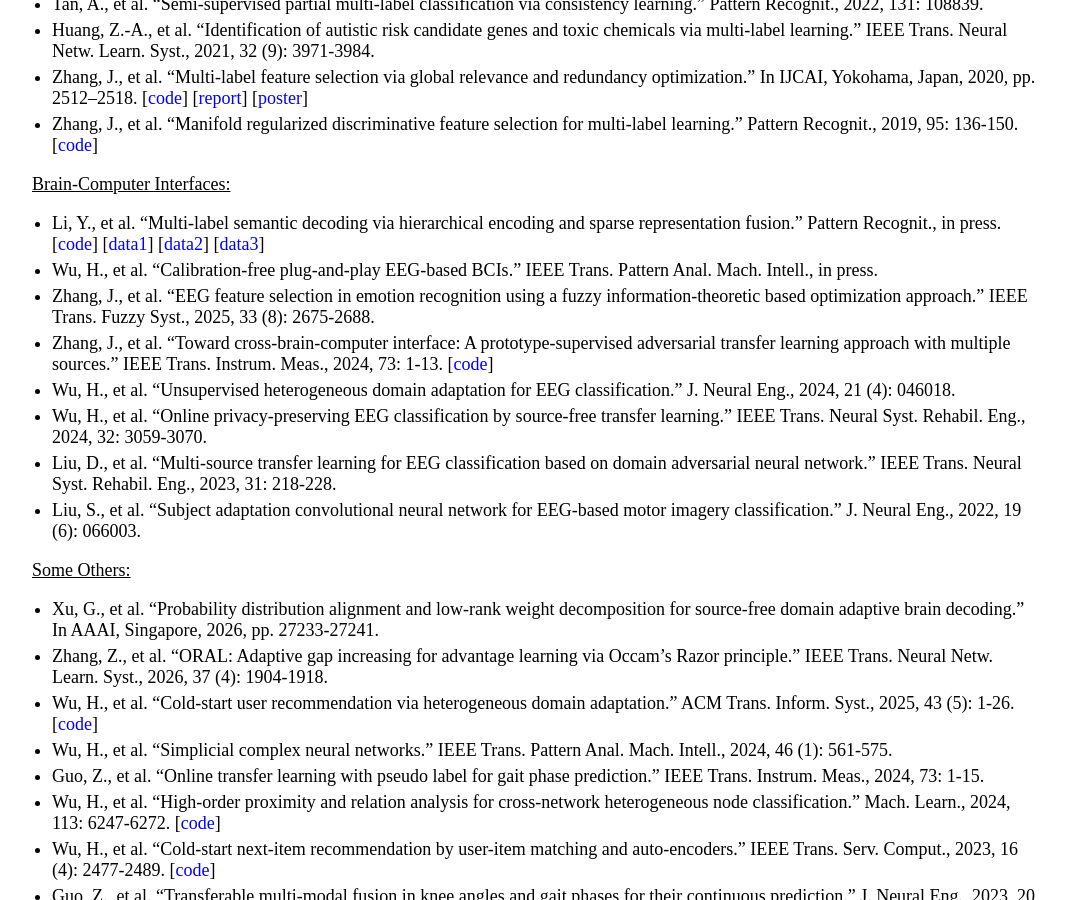
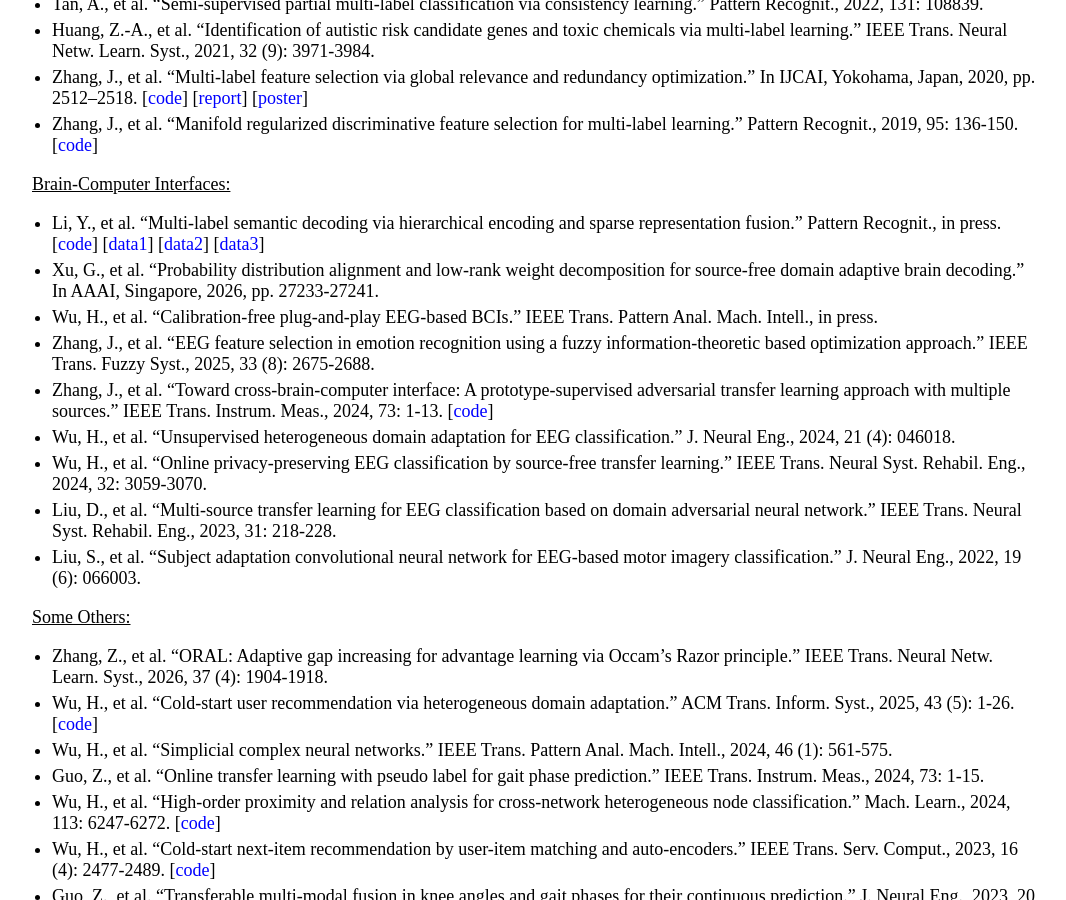
Before and after one commit to jiazhang-ml/jiazhang-ml.github.io, a Jekyll site: the page built from index.md, in a window 1280 px wide and 900 px high, scrolled down 827 px. Shown: the whole window, without its empty margins (96-1162 px from the left). Built offline with Jekyll 4.4.1, drawn with Linux system fonts in a browser that asks for light colours; part of the change alters nothing that is shown.

Commit message:
Add new reference for brain decoding research

```diff
--- a/index.md
+++ b/index.md
@@ -32,6 +32,7 @@ Email: [jiazhang@jnu.edu.cn](mailto:jiazhang@jnu.edu.cn)
 
 <u>Brain-Computer Interfaces:</u>
 * Li, Y., et al. "Multi-label semantic decoding via hierarchical encoding and sparse representation fusion." Pattern Recognit., in press. [[code](https://github.com/cseroun06/HERF)] [[data1](https://naturalscenesdataset.org/)] [[data2](https://crcns.org/data-sets/vc/vim-2)] [[data3](https://bold5000-dataset.github.io/website/download.html)]
+* Xu, G., et al. "Probability distribution alignment and low-rank weight decomposition for source-free domain adaptive brain decoding." In AAAI, Singapore, 2026, pp. 27233-27241.
 * Wu, H., et al. "Calibration-free plug-and-play EEG-based BCIs." IEEE Trans. Pattern Anal. Mach. Intell., in press.
 * Zhang, J., et al. "EEG feature selection in emotion recognition using a fuzzy information-theoretic based optimization approach." IEEE Trans. Fuzzy Syst., 2025, 33 (8): 2675-2688.
 * Zhang, J., et al. "Toward cross-brain-computer interface: A prototype-supervised adversarial transfer learning approach with multiple sources." IEEE Trans. Instrum. Meas., 2024, 73: 1-13. [[code](PSAT-main.zip)]
@@ -41,7 +42,6 @@ Email: [jiazhang@jnu.edu.cn](mailto:jiazhang@jnu.edu.cn)
 * Liu, S., et al. "Subject adaptation convolutional neural network for EEG-based motor imagery classification." J. Neural Eng., 2022, 19 (6): 066003.
 
 <u>Some Others:</u>
-* Xu, G., et al. "Probability distribution alignment and low-rank weight decomposition for source-free domain adaptive brain decoding." In AAAI, Singapore, 2026, pp. 27233-27241.
 * Zhang, Z., et al. "ORAL: Adaptive gap increasing for advantage learning via Occam's Razor principle." IEEE Trans. Neural Netw. Learn. Syst., 2026, 37 (4): 1904-1918.
 * Wu, H., et al. "Cold-start user recommendation via heterogeneous domain adaptation." ACM Trans. Inform. Syst., 2025, 43 (5): 1-26. [[code](https://github.com/wuhanrui/FDMA)]
 * Wu, H., et al. "Simplicial complex neural networks." IEEE Trans. Pattern Anal. Mach. Intell., 2024, 46 (1): 561-575.
```
